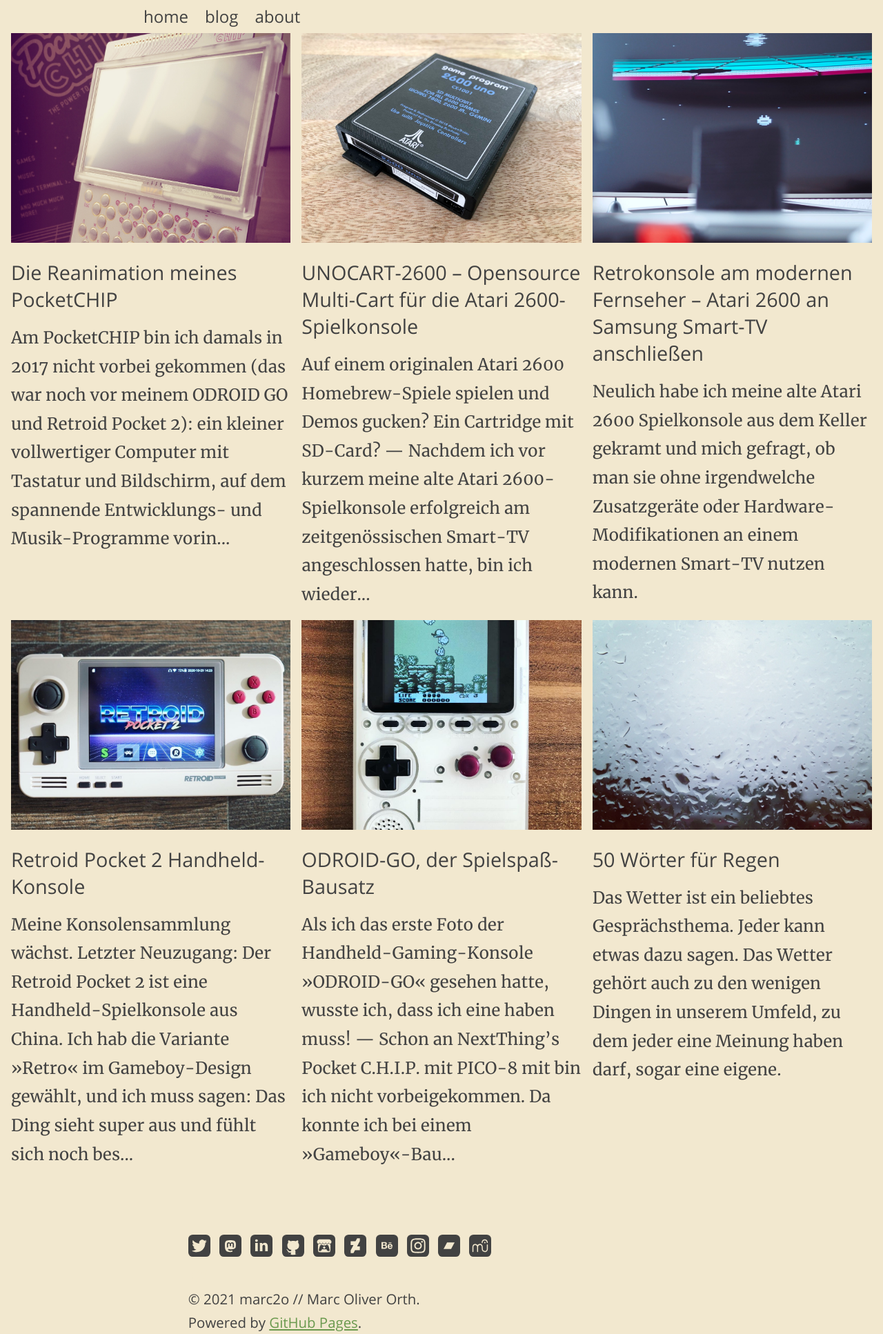
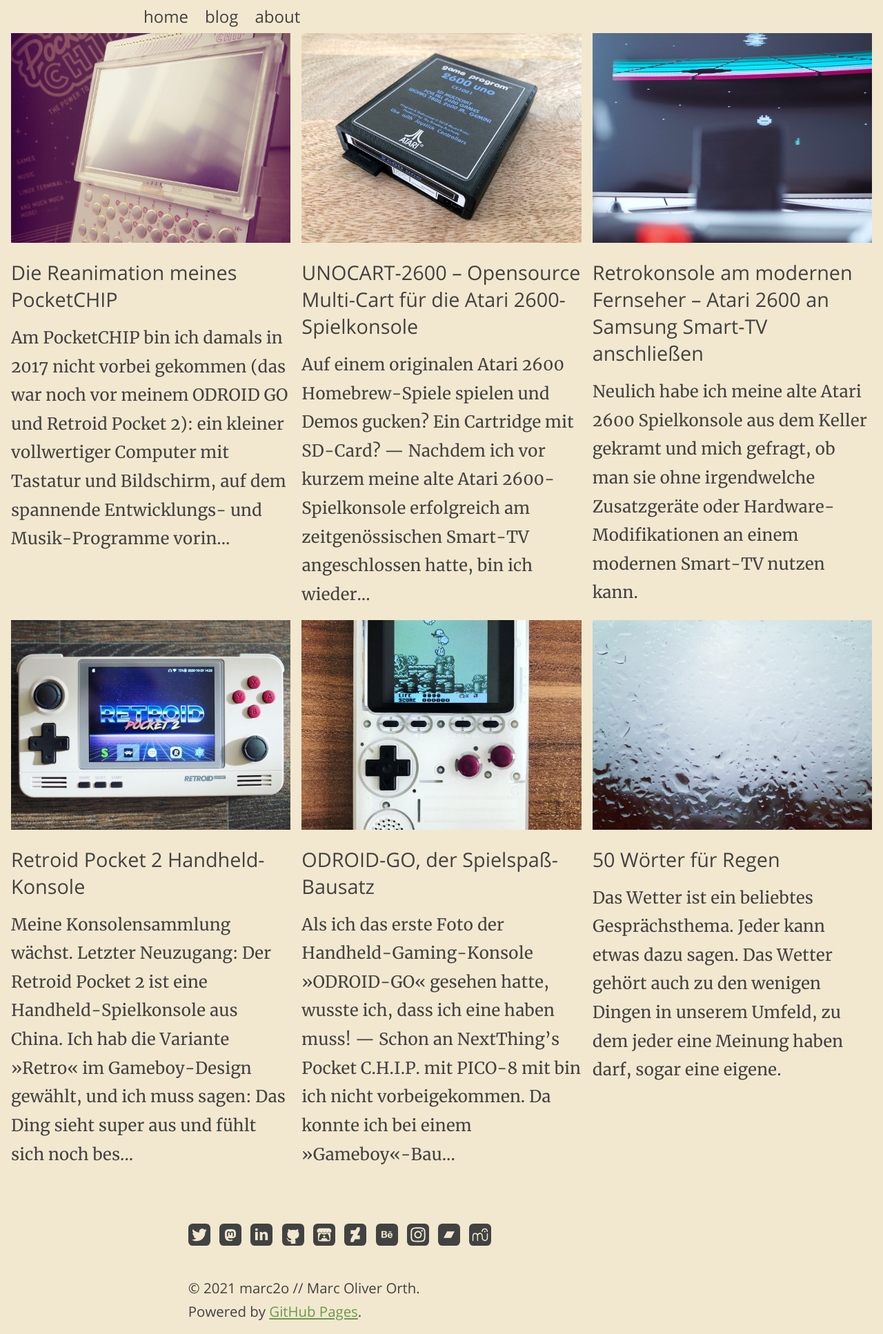
Before and after one commit to marc2o/marc2o.github.io, a Jekyll site: the page built from articles/index.html, in a window 1280 px wide. Shown: the whole page at 69% size. Built offline with Jekyll 4.4.1, drawn with Linux system fonts in a browser that asks for light colours; the list of posts is cut into pages by our own code.

Commit message:
Update blog.css

```diff
--- a/assets/css/blog.css
+++ b/assets/css/blog.css
@@ -89,6 +89,7 @@
 
 footer {
 	margin-top: 2rem;
+  margin-bottom: 2rem;
 	padding-bottom: 2rem;
 	font-size: 85%;
   font-family: var(--spot-font, sans-serif);
@@ -124,7 +125,7 @@
 }
 
 main.posts {
-	padding: 0 1rem 1rem 1rem;
+	padding: 0 1rem;
   font-family: var(--flow-font, serif);
 }
 
```
